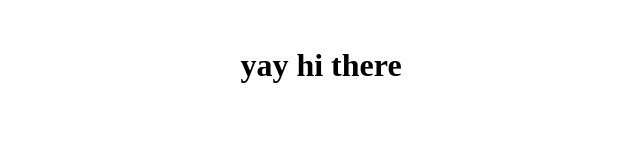
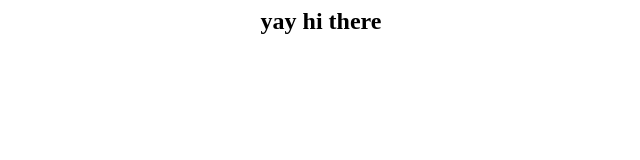
Before and after one commit to literallymadeforgif/hw-increment, a plain HTML site: page index.html in a window 1280 px wide. Shown: the whole page, without its empty margins (319-959 px from the left). Drawn offline with Linux system fonts and the light colour scheme.

Commit message:
Update index.html

```diff
--- a/index.html
+++ b/index.html
@@ -1,3 +1,2 @@
 <title>Do ur hw</title>
-<br>
-<h1><center> yay hi there </center></h1>
+<h2><center> yay hi there </center></h2>
```
